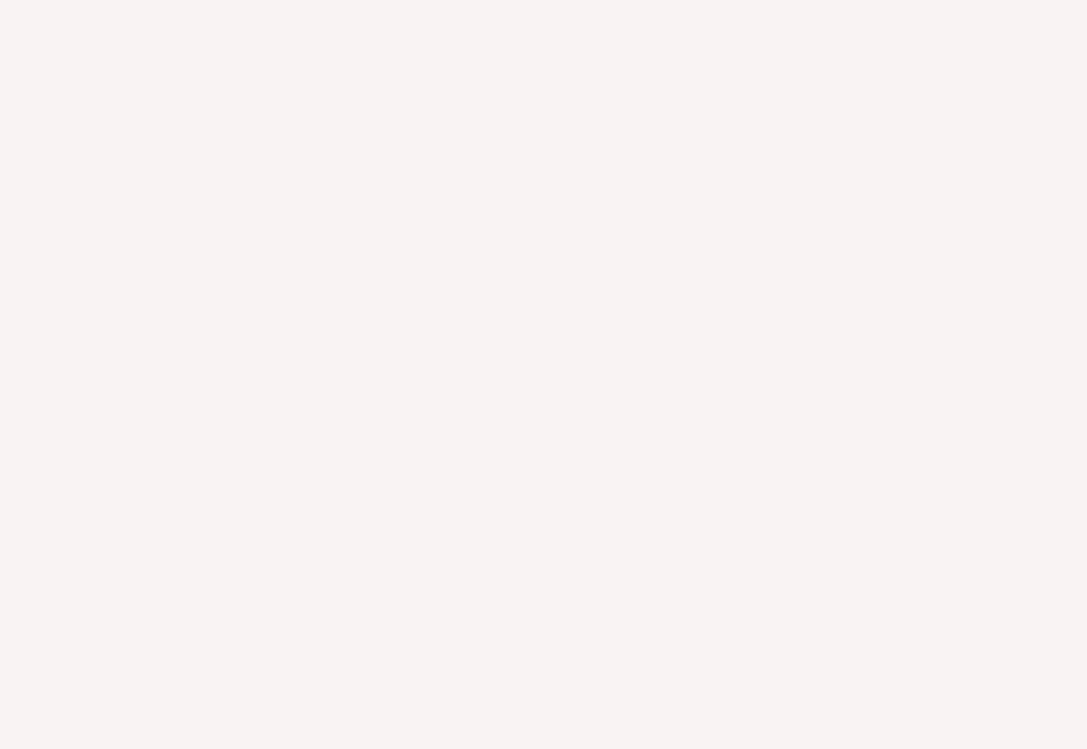
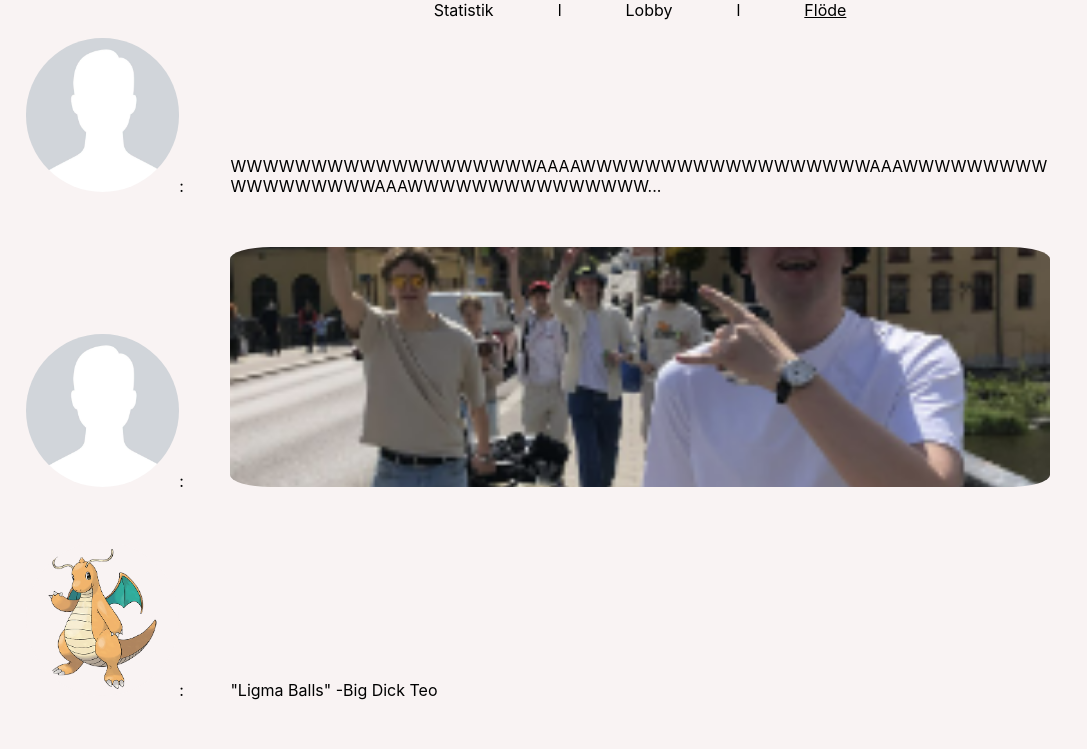
Before and after one commit to albintillas/flakdagsappen, a React (Create React App) app: page /feed in a window 1280 px wide. Before the commit this address had no page. Shown: the top 749 px of the page, without its empty margins (0-1087 px from the left). Built offline with nearby package versions, Linux system fonts and the light colour scheme.

Commit message:
Update App.js

```diff
--- a/src/App.js
+++ b/src/App.js
@@ -4,6 +4,7 @@ import React from 'react'
 import StartPage from './pages/StartPage.js';
 import JoinGamePage from './pages/JoinGamePage.js';
 import CreateGamePage from './pages/CreateGamePage.js';
+import FeedPage from './pages/FeedPage';
 import {BrowserRouter, Routes, Route} from "react-router-dom";
 
 function App() {
@@ -14,6 +15,7 @@ function App() {
         <Route path="/" element={<StartPage/>}/>
         <Route path="/joingame" element={<JoinGamePage/>}/>
         <Route path="/creategame" element={<CreateGamePage/>}/>
+        <Route path="/feed" element={<FeedPage/>}/>
       </Routes>
     </BrowserRouter>
 
```
